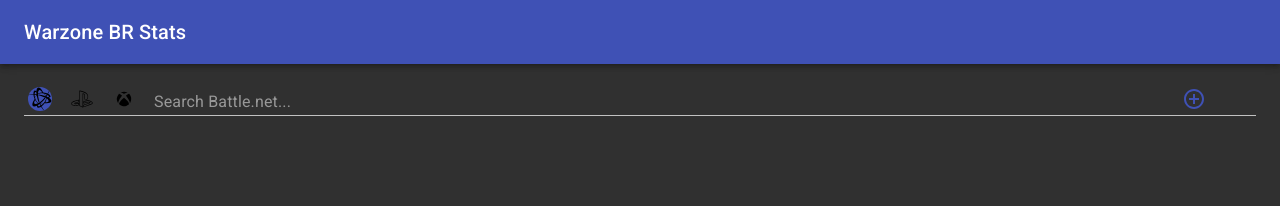
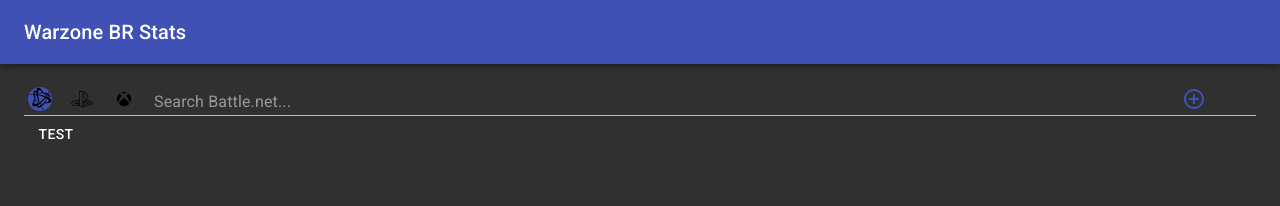
Before and after one commit to carterols/cod-warzone-stats, a React (Create React App) app: page / in a window 1280 px wide. Shown: the top 206 px of the page. Built offline with nearby package versions, Linux system fonts and the light colour scheme.

Commit message:
Fixed error with cors

```diff
--- a/src/App.js
+++ b/src/App.js
@@ -221,12 +221,18 @@
     setSearchError(false);
   }
 
+  const getMatchStats = async (e) => {
+    const results = await userService.getRecentMatches('olsencar#1986', 'battle');
+    console.log(results);
+  }
+
   return (
     <div>
       <Navbar />
       <Container maxWidth="lg">
         {renderTags()}
         <Search search={searchUser} cookies={props.cookies} />
+        <Button onClick={getMatchStats}>Test</Button>
         <Grid container spacing={3} className="stats-container">
           {renderProgressBar()}
           {renderSearchResults()}
```
Also changed, not shown: 1 other file (tests, documents, lock files or other folders).
